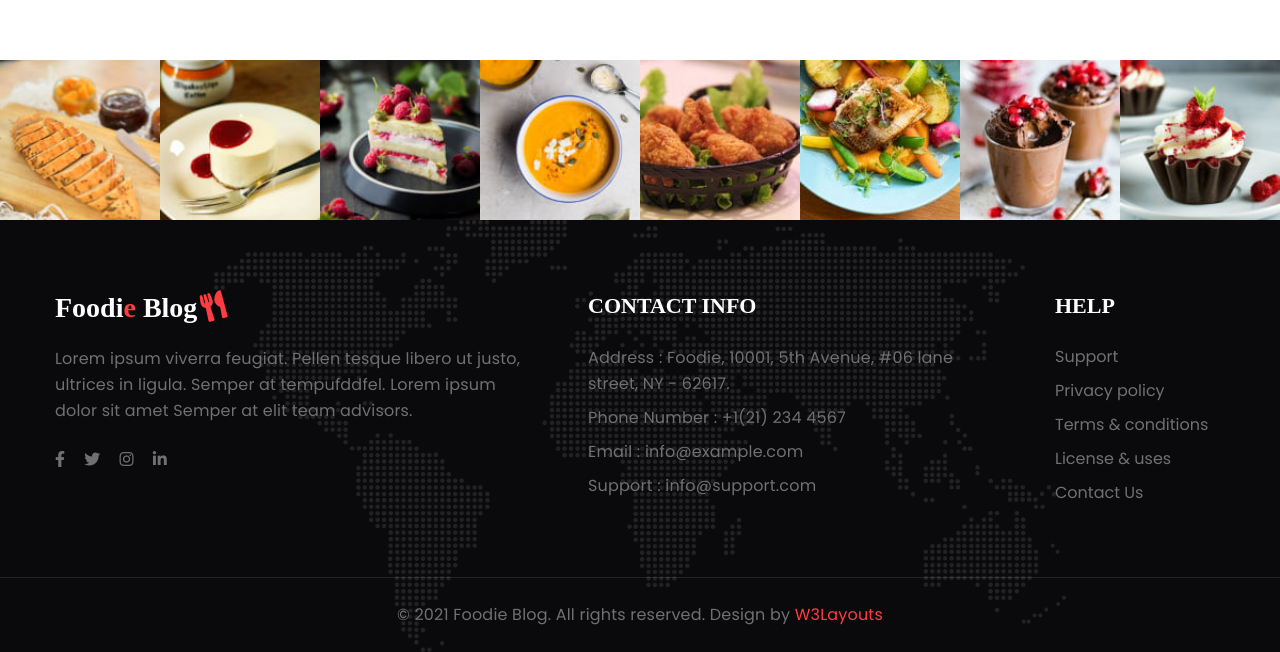
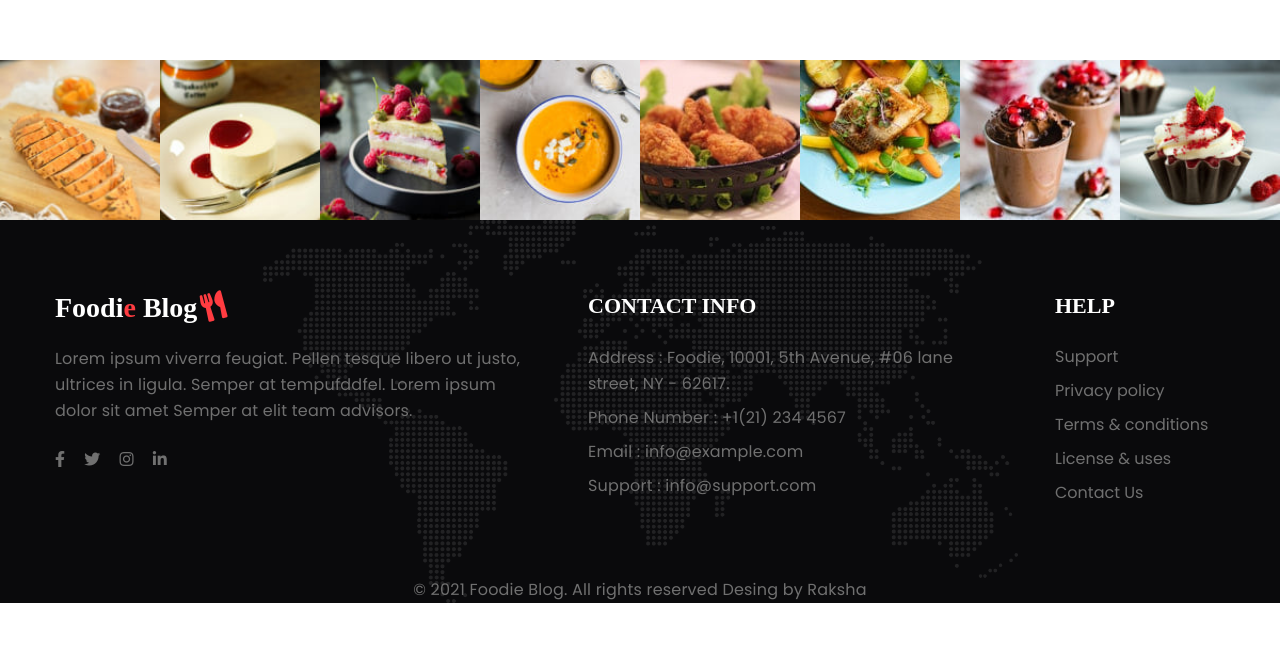
Before and after one commit to Rakshapatel123/foodcounter_blog, a plain HTML site: page contact.html in a window 1280 px wide. Shown: the part 1597-2249 px from the top of the page. After the commit the page ends 2200 px from the top, so only its background shows below. Drawn offline with Linux system fonts and the light colour scheme; a web font is replaced by a local one.

Commit message:
Update contact.html

```diff
--- a/contact.html
+++ b/contact.html
@@ -9,7 +9,7 @@ Author URL: http://w3layouts.com
     <!-- Required meta tags -->
     <meta charset="utf-8">
     <meta name="viewport" content="width=device-width, initial-scale=1, shrink-to-fit=no">
-    <title>Foodie Blog - Blog Category Bootstrap Responsive Website Template - Contact Us : W3Layouts</title>
+    <title>Foodie Blog - Blog Category Bootstrap Responsive Website </title>
     <!-- google-fonts -->
     <link href="//fonts.googleapis.com/css2?family=Frank+Ruhl+Libre:wght@300;400;500;700;900&display=swap"
         rel="stylesheet">
@@ -279,15 +279,13 @@ Author URL: http://w3layouts.com
                 </div>
             </div>
         </div>
-        <!-- copyright -->
-        <section class="w3l-copyright text-center">
+
+        <section class=" text-center">
             <div class="container">
-                <p class="copy-footer-29">© 2021 Foodie Blog. All rights reserved. Design by <a
-                        href="https://w3layouts.com/" target="_blank">
-                        W3Layouts</a></p>
+                <p class="copy-footer-29">© 2021 Foodie Blog. All rights reserved Desing by Raksha </p>
             </div>
         </section>
-        <!-- //copyright -->
+
     </footer>
     <!-- //footer -->
 
```
